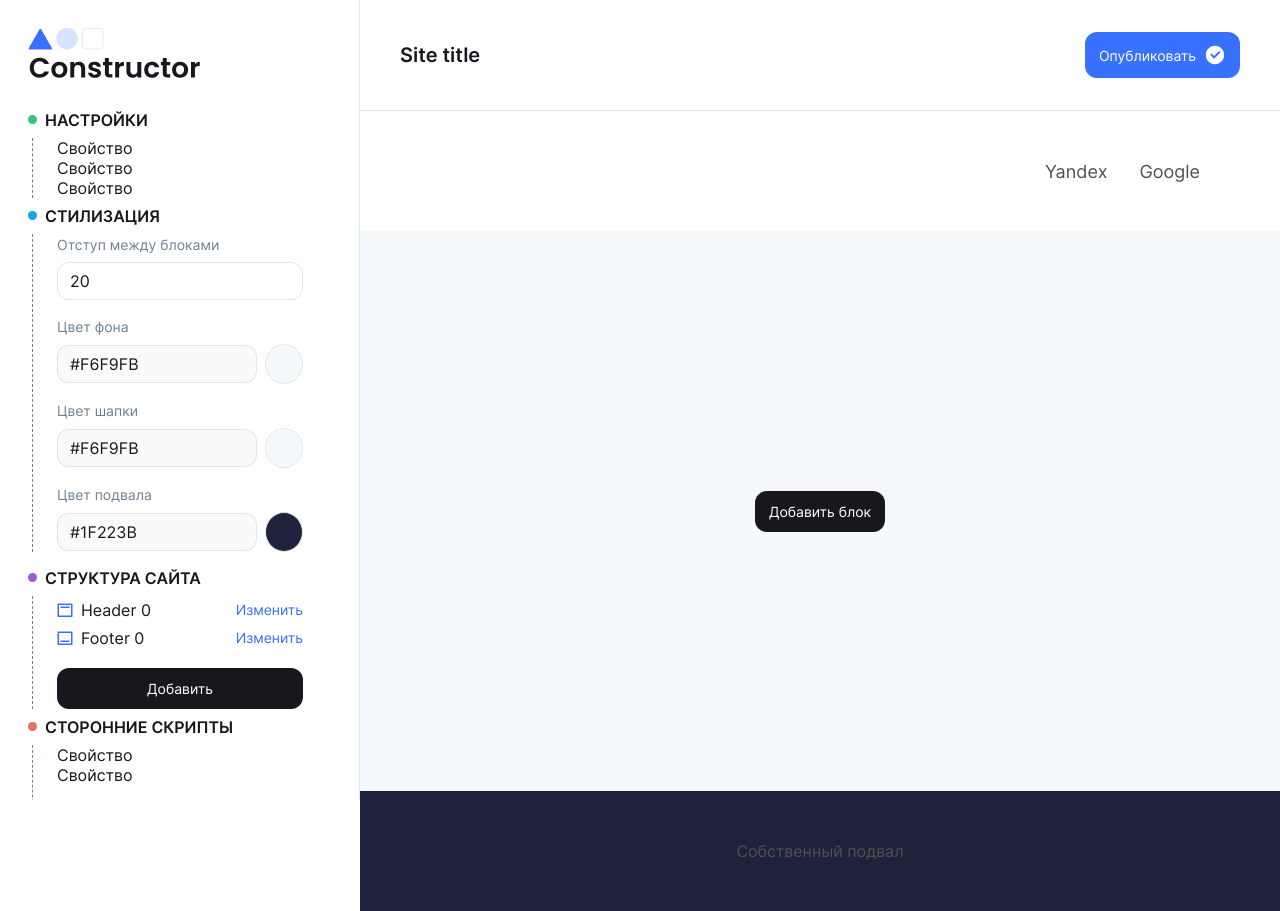
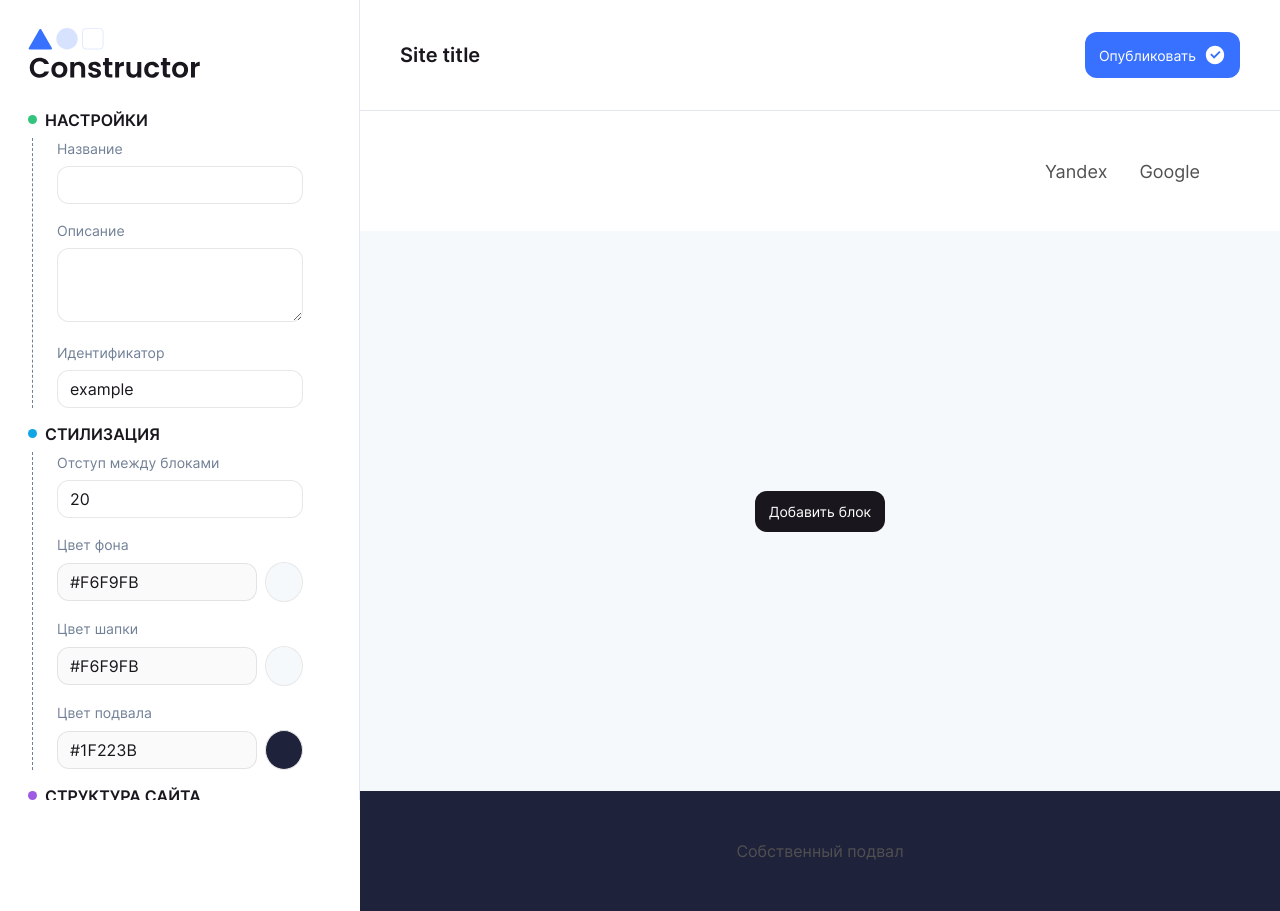
Before and after one commit to RTUITLab/Agora-Hack-2022-RealityX-Frontend, a Vue app: page /projects/1 in a window 1280 px wide. Built offline with nearby package versions, Linux system fonts and the light colour scheme; sample sign-in values are in the browser's storage.

Commit message:
Added settings setting from sidebar

```diff
--- a/src/components/Editor/Sidebar.vue
+++ b/src/components/Editor/Sidebar.vue
@@ -5,9 +5,24 @@
       <label for="settings"><span class="dot green"></span>Настройки</label>
       <input type="checkbox" id="settings">
       <ul>
-        <li>Свойство</li>
-        <li>Свойство</li>
-        <li>Свойство</li>
+        <li class="input">
+          <label>Название
+            <br>
+            <input type="text" v-model="data.settings.title" @change="saveSettings">
+          </label>
+        </li>
+        <li class="input">
+          <label>Описание
+            <br>
+            <textarea type="text" v-model="data.settings.description" @change="saveSettings"></textarea>
+          </label>
+        </li>
+        <li class="input">
+          <label>Идентификатор
+            <br>
+            <input type="text" v-model="data.settings.id" @change="saveSettings">
+          </label>
+        </li>
       </ul>
     </section>
     <section>
```
